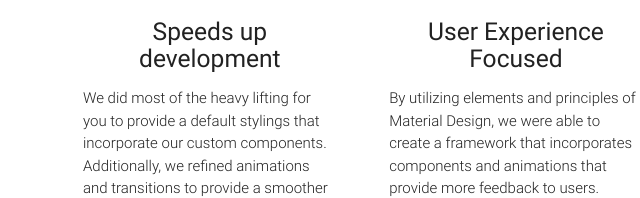
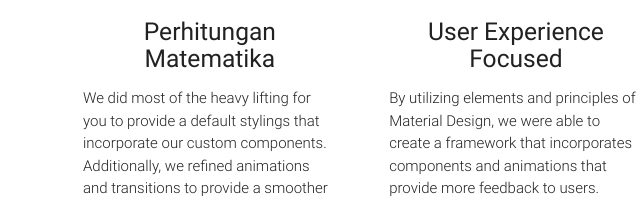
Before and after one commit to idhammath/matematiks, a plain HTML site: page docs/index.html in a window 1280 px wide. Shown: the part 548-746 px from the top of the page, 124-764 px from the left. Drawn offline with nearby package versions, Linux system fonts and the light colour scheme.

Commit message:
Update index.html

```diff
--- a/docs/index.html
+++ b/docs/index.html
@@ -47,7 +47,7 @@
         <div class="col s12 m4">
           <div class="icon-block">
             <h2 class="center light-blue-text"><i class="material-icons">flash_on</i></h2>
-            <h5 class="center">Speeds up development</h5>
+            <h5 class="center">Perhitungan Matematika</h5>
 
             <p class="light">We did most of the heavy lifting for you to provide a default stylings that incorporate our custom components. Additionally, we refined animations and transitions to provide a smoother experience for developers.</p>
           </div>
```
